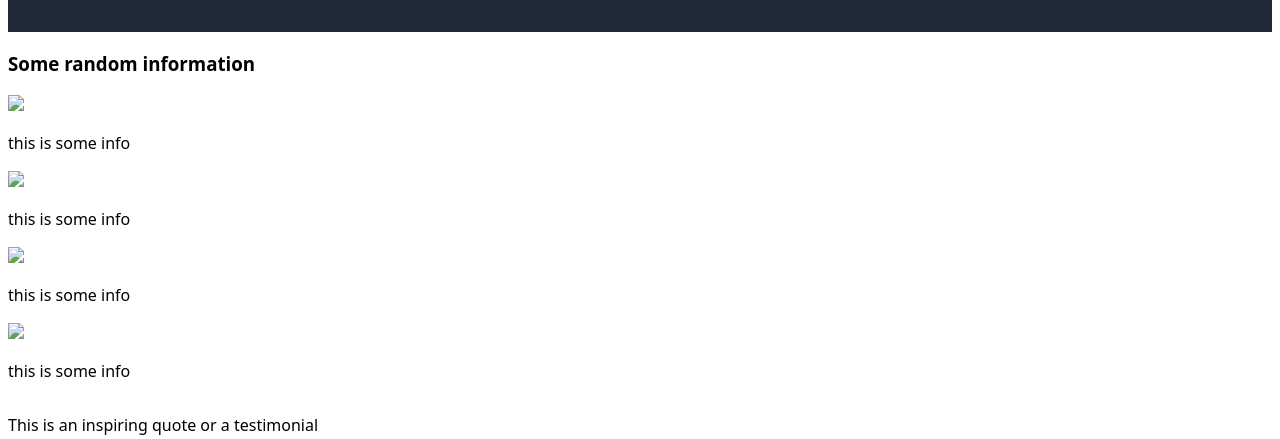
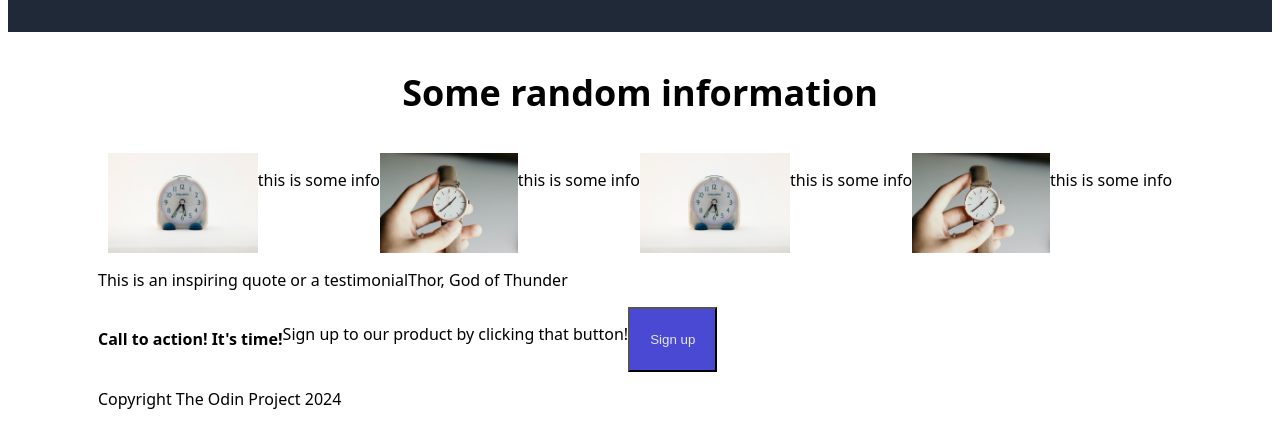
Before and after one commit to timbrox/landing-page, a plain HTML site: page index.html in a window 1280 px wide. Shown: the part 374-813 px from the top of the page. Drawn offline with Linux system fonts and the light colour scheme.

Commit message:
Begin section 2

```diff
--- a/index.html
+++ b/index.html
@@ -28,15 +28,19 @@
         </div>
      </div>
     <div class="two">
-        <h3>Some random information</h3>
-        <img src="#">
-        <p>this is some info</p>
-        <img src="#">
-        <p>this is some info</p>
-        <img src="#">
-        <p>this is some info</p>
-        <img src="#">
-        <p>this is some info</p>
+        <div class="two-heading">
+            <h3>Some random information</h3>
+         </div>
+         <div class="two-images">
+            <img src="./images/adriano-pucciarelli-BE7yaZnZX6o-unsplash.jpg" height="100" width="auto">
+            <p>this is some info</p>
+            <img src="./images/jaelynn-castillo-xfNeB1stZ_0-unsplash.jpg" height="100" width="auto">
+            <p>this is some info</p>
+            <img src="./images/adriano-pucciarelli-BE7yaZnZX6o-unsplash.jpg" height="100" width="auto">
+            <p>this is some info</p>
+            <img src="./images/jaelynn-castillo-xfNeB1stZ_0-unsplash.jpg" height="100" width="auto">
+            <p>this is some info</p>
+         </div>
     </div>
     <div class="three">
         <p class="quote">This is an inspiring quote or a testimonial</p>
--- a/styles.css
+++ b/styles.css
@@ -9,11 +9,19 @@ body {
     /*border: solid red 2px;*/
 }
 
-.header {
-display: flex;
-justify-content: center;
-padding: 0px 90px;
-}
+.header, .one, .two, .three, .four, .footer {
+    padding: 0px 90px;
+    display: flex;
+    }
+
+.two {
+flex-direction: column;
+align-items: center;
+    }
+
+    .two-images {
+        display: flex;
+            }
 
 li {
     display: inline;
@@ -50,10 +58,11 @@ h2 {
     margin-bottom: 0;
 }
 
-.one {
-    display: flex;
-    padding: 0px 90px;
-    justify-content: space-between;
+h3 {
+    font-size: 36px;
+    font-weight: bold;
+    color: #1f2937
+    margin-bottom: 0;
 }
 
 .one-left, .one-right {
```
Also changed, not shown: images/adriano-pucciarelli-BE7yaZnZX6o-unsplash.jpg (added), images/jaelynn-castillo-xfNeB1stZ_0-unsplash.jpg (added).
